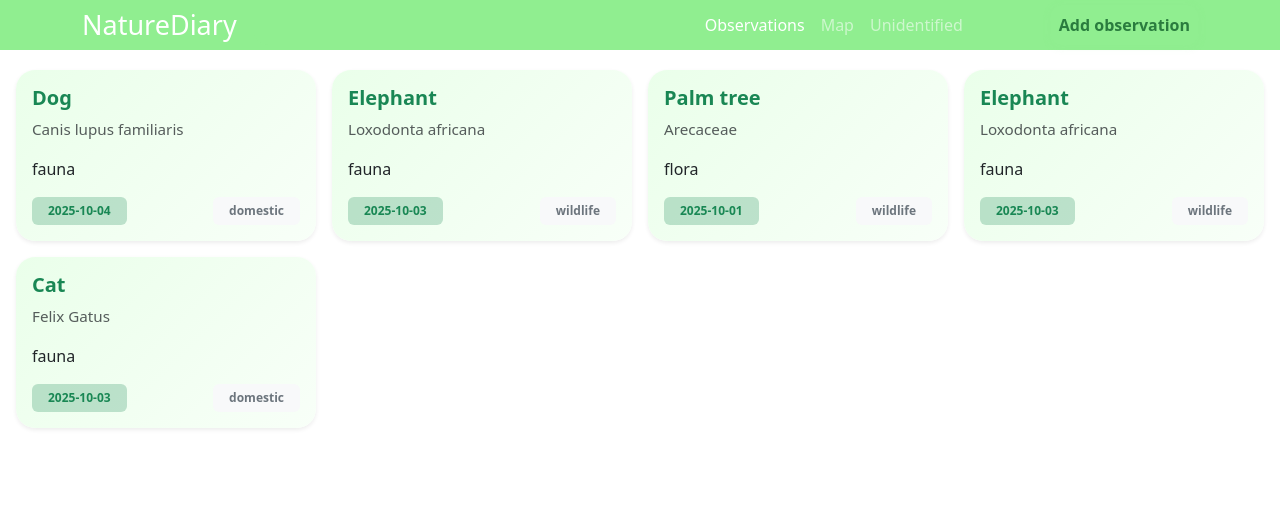
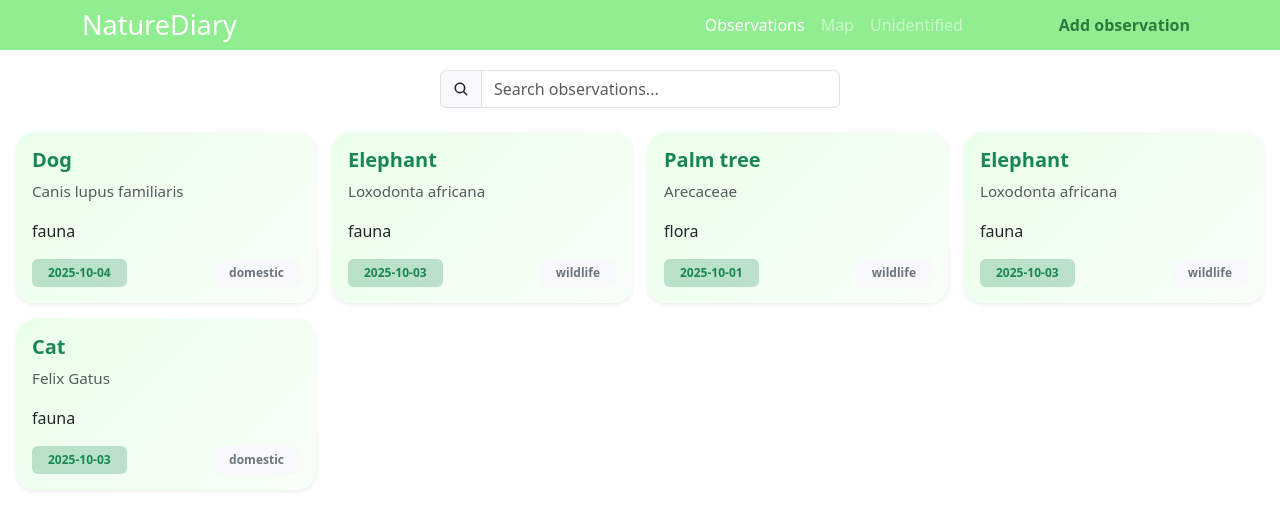
Before and after one commit to markreni/nature-diary-frontend, a React (Vite) app: page /observations in a window 1280 px wide. Shown: the top 530 px of the page. Built offline with nearby package versions, Linux system fonts and the light colour scheme; a web font is replaced by a local one.

Commit message:
feat: added search functionality; fix: fixed missing attribute

```diff
--- a/src/pages/Observations.tsx
+++ b/src/pages/Observations.tsx
@@ -1,14 +1,48 @@
-import { Col, Row } from 'react-bootstrap';
+import { Col, Row, Form, InputGroup } from 'react-bootstrap';
 import type { ObservationType } from '../types/types';
 import Observation from '../components/Observation';
 import { LinkContainer } from 'react-router-bootstrap';
 import { Link } from 'react-router-dom';
+import { IoSearch } from "react-icons/io5";
+import { useState } from 'react';
 
 const Observations = ({ observations }: { observations: ObservationType[] }) => {
+    const [searchText, searchTextQuery] = useState('');
+
+    const handleSearch = (query: string) => {
+        searchTextQuery(query);
+    }
+
+    const filteredObservations = observations.filter(obs =>
+        obs.scientific_name.toLowerCase().includes(searchText.toLowerCase()) ||
+        obs.common_name.toLowerCase().includes(searchText.toLowerCase())
+    );
+
     return(
         <div>
+            <Row>
+                <Col>
+                </Col>
+                <Col>
+                    <Form className="mb-4">
+                    <InputGroup>
+                            <InputGroup.Text>
+                            <IoSearch />
+                            </InputGroup.Text>
+                            <Form.Control
+                                type="search"
+                                placeholder="Search observations..."
+                                aria-label="Search"
+                                onChange={(e) => handleSearch(e.target.value)}
+                            />
+                         </InputGroup>
+                    </Form>
+                </Col>
+                <Col>
+                </Col>
+            </Row>
             <Row xs={1} sm={2} md={3} lg={4} className="g-3">
-                {observations.map(obs => (
+                {filteredObservations.map(obs => (
                     <Col key={obs.id}>
                         <LinkContainer to={`/observations/${obs.id}`}  style={{ textDecoration: 'none' }} >
                            <Link to={``}><Observation obs={obs} singlePage={false}/></Link>
--- a/src/pages/Unidentified.tsx
+++ b/src/pages/Unidentified.tsx
@@ -8,7 +8,7 @@ const Unidentified = ({ observations }: { observations: ObservationType[] }) =>
             <Row xs={1} sm={2} md={3} lg={4} className="g-3">
                 {observations.map(obs => (
                     <Col key={obs.id}>
-                        <Observation obs={obs} />
+                        <Observation obs={obs} singlePage={false} />
                     </Col>
                 ))}
             </Row>
```
